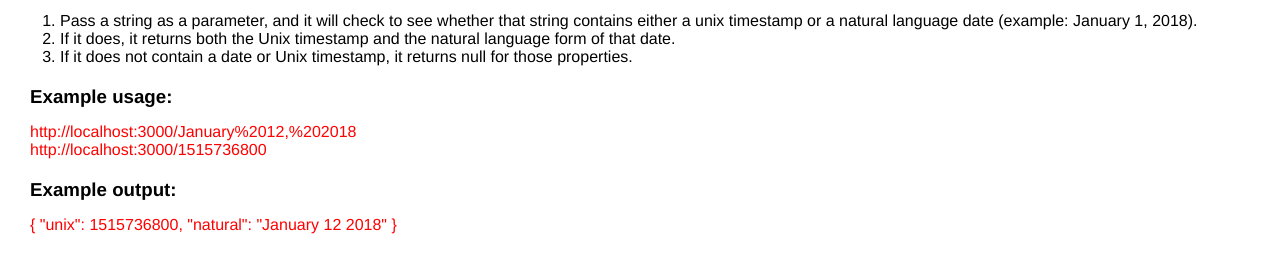
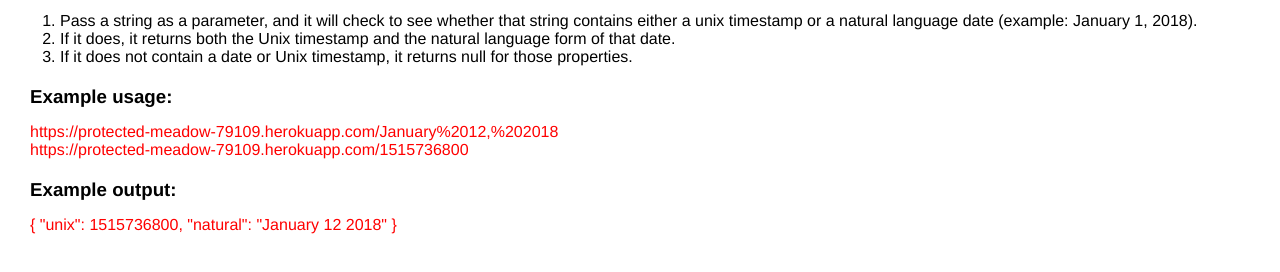
Before and after one commit to chris-topher-d/timestamp-microservice, a website: page views/index.html in a window 1280 px wide. Shown: the part 112-384 px from the top of the page. Drawn offline with Linux system fonts and the light colour scheme; files that its build step writes are made by us from their sources.

Commit message:
Updated Example usage address

```diff
--- a/views/index.html
+++ b/views/index.html
@@ -16,8 +16,8 @@
         <li>If it does not contain a date or Unix timestamp, it returns null for those properties.</li>
       </ol>
       <h3>Example usage:</h3>
-      <p>http://localhost:3000/January%2012,%202018</p>
-      <p>http://localhost:3000/1515736800</p>
+      <p>https://protected-meadow-79109.herokuapp.com/January%2012,%202018</p>
+      <p>https://protected-meadow-79109.herokuapp.com/1515736800</p>
       <h3>Example output:</h3>
       <p>{ "unix": 1515736800, "natural": "January 12 2018" }</p>
     </div>
```
